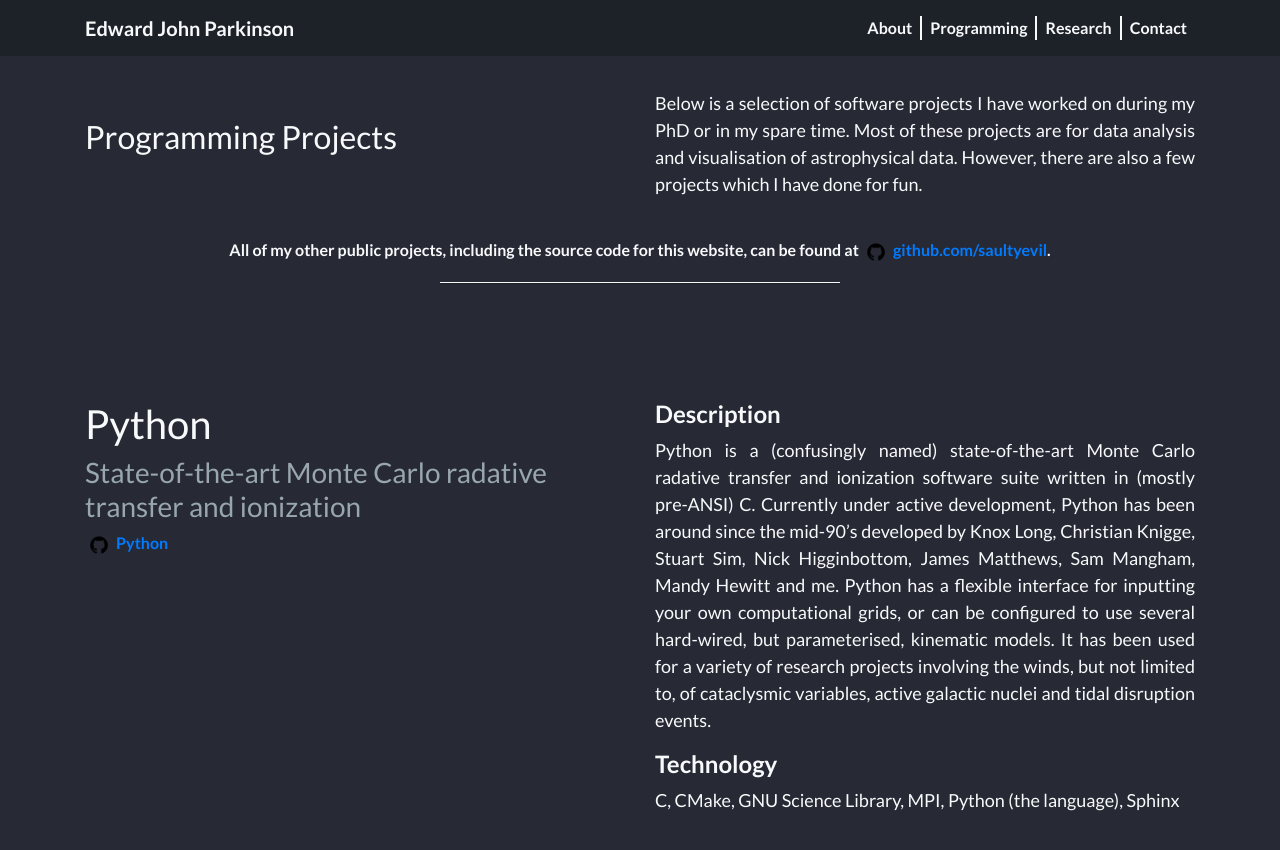
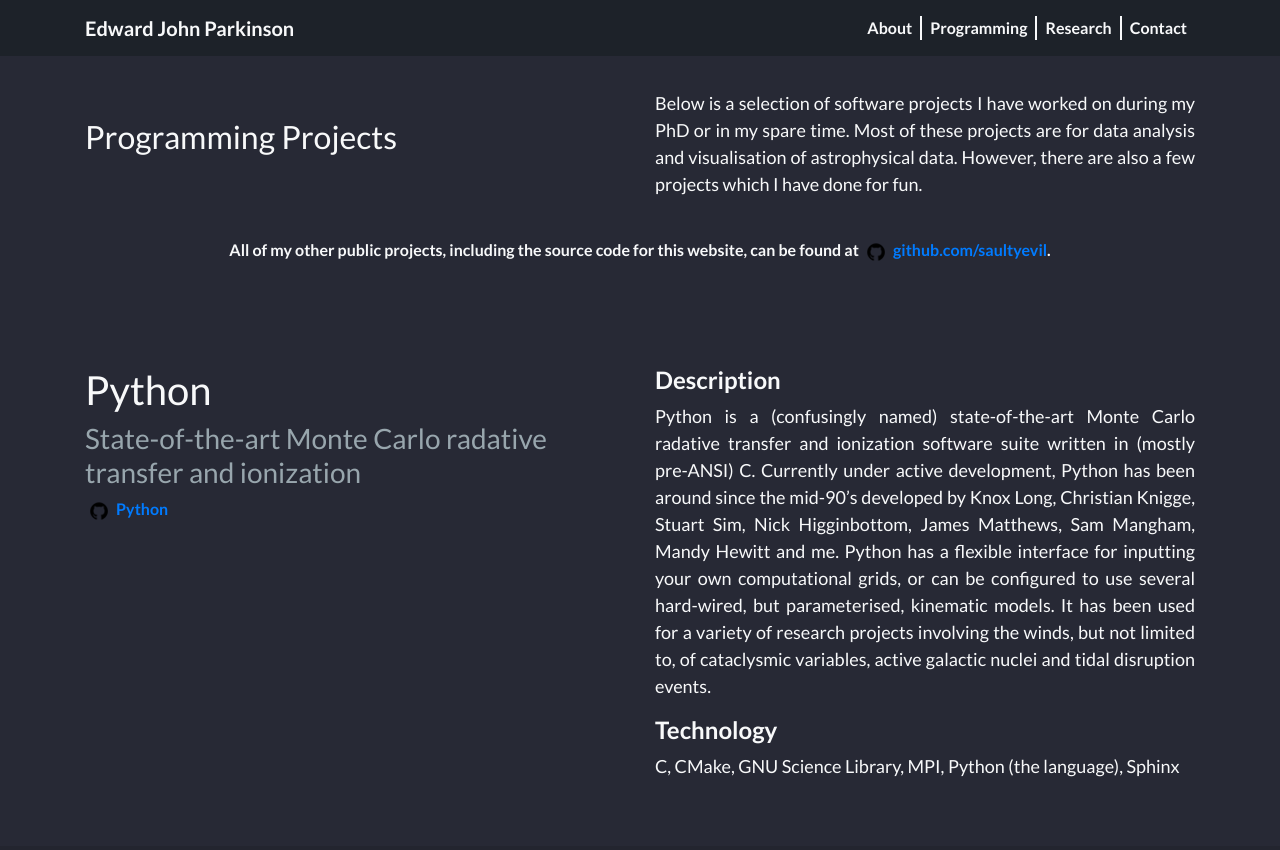
Before and after one commit to saultyevil/saultyevil.github.io, a Jekyll site: the page built from programming.md, in a window 1280 px wide and 900 px high. Shown: the top 850 px of the window. Built offline with Jekyll 4.4.1, drawn with Linux system fonts in a browser that asks for light colours.

Commit message:
Remove dividers

```diff
--- a/_includes/intro.html
+++ b/_includes/intro.html
@@ -20,7 +20,7 @@
 								<a href="../edward_parkinson_cv_original.pdf" class="btn btn-dark">CV</a>
 							</li>
 						</ul>
-						<hr class="intro-divider">
+						<!-- <hr class="intro-divider"> -->
 					</div>
 				</div>
 			</div>
--- a/_includes/programming.html
+++ b/_includes/programming.html
@@ -29,7 +29,7 @@
           <img src="../img/github.png" alt="drawing" width="28" />
           <a href="https://github.com/saultyevil">github.com/saultyevil</a>.
         </div>
-        <hr class="intro-divider">
+        <!-- <hr class="intro-divider"> -->
       </div>
     </div>
   </div>
--- a/_includes/research.html
+++ b/_includes/research.html
@@ -30,7 +30,7 @@
           <img src="https://upload.wikimedia.org/wikipedia/commons/thumb/0/06/ORCID_iD.svg/768px-ORCID_iD.svg.png" alt="drawing" width="20">
           <a href="https://orcid.org/0000-0003-3902-052X">ORCID</a>.
         </div>
-        <hr class="intro-divider">
+        <!-- <hr class="intro-divider"> -->
       </div>
     </div>
   </div>
```
